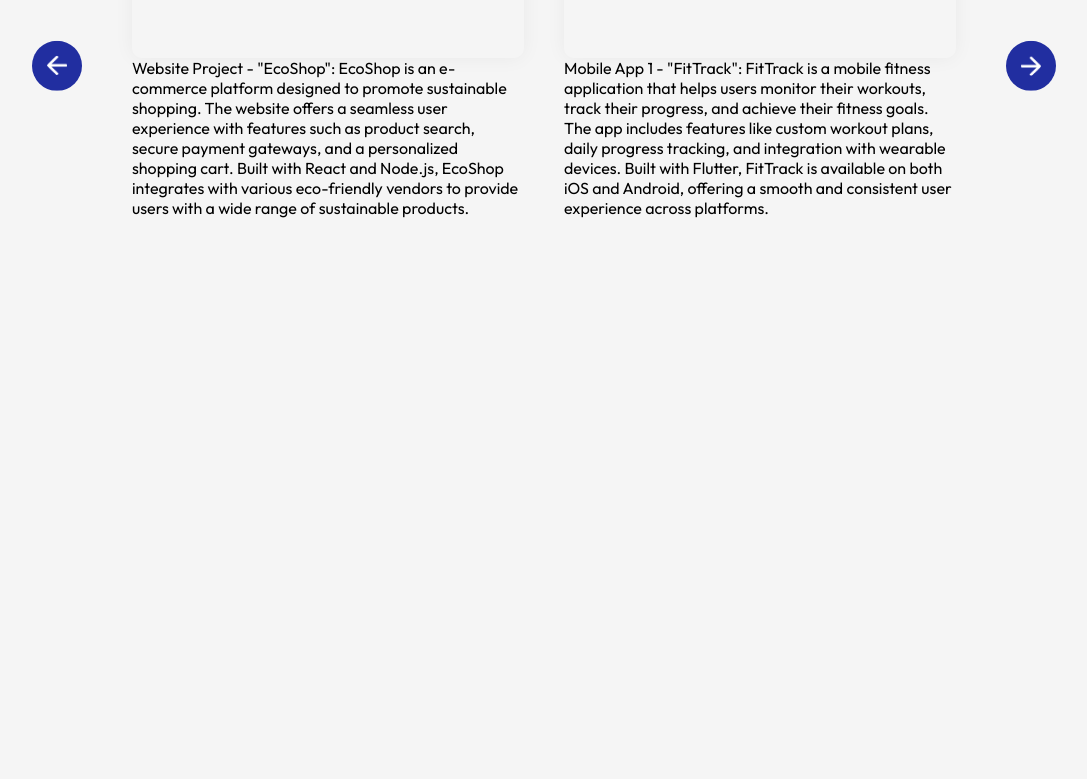
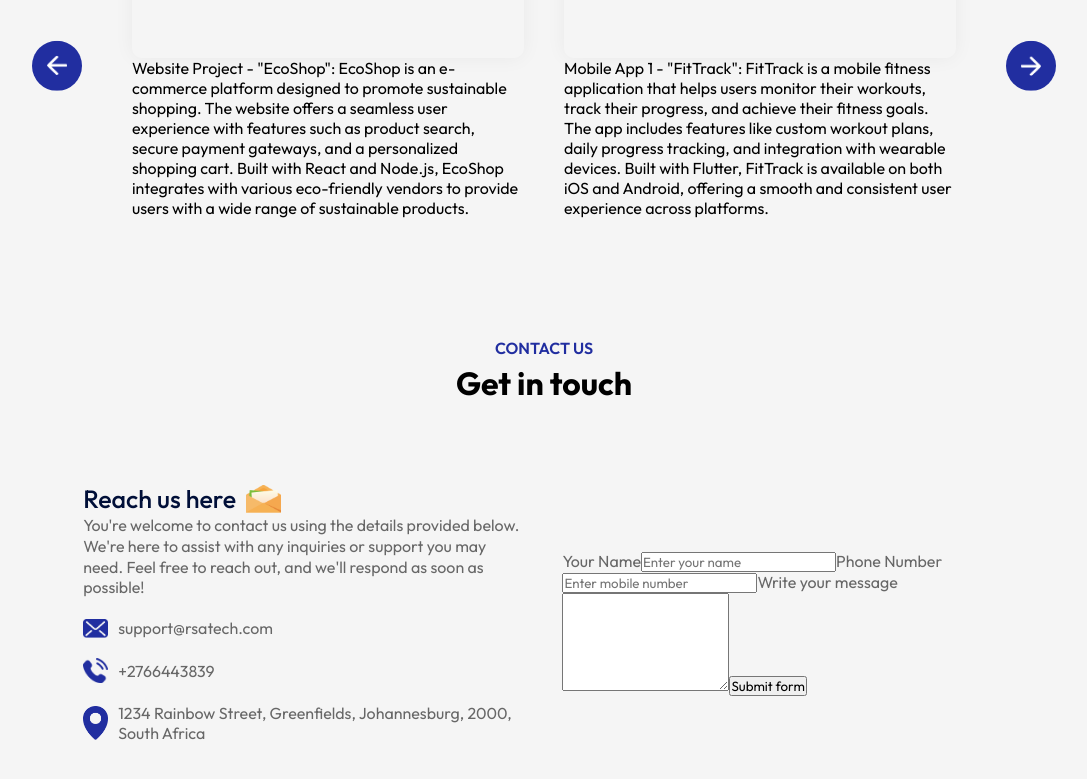
Before and after one commit to NicholasJardine/RSATech, a React (Vite) app: page / in a window 1280 px wide. Shown: the part 2741-3520 px from the top of the page, without its empty margins (96-1183 px from the left). Before the commit the page ends 3079 px from the top, so only its background shows below. Built offline with nearby package versions, Linux system fonts and the light colour scheme.

Commit message:
added the initial contact us screen

```diff
--- a/src/App.jsx
+++ b/src/App.jsx
@@ -6,6 +6,9 @@
 import About from './Components/About/about'
 import TechGallery from './Components/TechGallery/TechGallery'
 import Reviews from './Components/Reviews/Reviews'
+import Contact from './Components/contact/Contact'
+
+
 const App = () => {
   return (
     <div>
@@ -22,6 +25,8 @@
     <div className='container'>
     <Title subTitle ='Student Reviews' title='What our students say'/>
     <Reviews/>
+    <Title subTitle ='Contact us' title='Get in touch'/>
+    <Contact/>
     </div>
 
     </div>
--- /dev/null
+++ b/src/Components/contact/Contact.css
@@ -0,0 +1,44 @@
+.contact{
+    margin: 80px auto;
+    max-width: 90%;
+    display: flex;
+    align-items: center;
+    justify-content: space-between;
+}
+
+.con-col{
+    flex-basis: 48%;
+    color: #676767;
+
+}
+.con-col h3{
+    font-weight: 500;
+    color: #000F38;
+    font-size: 25px;
+    display: flex;
+    align-items: center;
+    margin-bottom: 2;
+
+}
+
+.con-col h3 img{
+    width: 35px;
+    margin-left: 10px;
+
+}
+
+.con-col p{
+    max-width: 450px;
+    line-height: 1.3;
+}
+
+.con-col ul li{
+    display: flex;
+    align-items: center;
+    margin: 20px 0;
+}
+
+.con-col ul li img{
+    width: 25px;
+    margin-right: 10px;
+}
--- /dev/null
+++ b/src/Components/contact/Contact.jsx
@@ -0,0 +1,45 @@
+import React from 'react'
+import './Contact.css'
+import msg_icon from '../../assets/msg-icon.png'
+import mail_icon from '../../assets/mail-icon.png'
+import phone_icon from '../../assets/phone-icon.png'
+import location_icon from '../../assets/location-icon.png'
+
+const Contact = () => {
+  return (
+    <div className='contact'>
+      <div className='con-col'>
+      <h3>Reach us here <img src={msg_icon} alt="" /></h3>
+      <p>You're welcome to contact us using the details provided below. We're here to assist with any inquiries or support you may need. Feel free to reach out, and we'll respond as soon as possible!</p>
+      <ul>
+        <li>
+        <img src={mail_icon} alt=""/>
+           support@rsatech.com
+        </li>
+        <li> <img src={phone_icon} alt=""/>
+           +2766443839
+        </li>
+        <li > <img src={location_icon} alt=""/>
+        1234 Rainbow Street, Greenfields, Johannesburg, 2000, South Africa</li>
+      </ul>
+      </div>
+
+      <div className='con-col'>
+        <form >
+            <label>Your Name</label>
+            <input type="text" name='name' placeholder='Enter your name' required/>
+
+            <label>Phone Number</label>
+            <input type="tel" name='phone' placeholder='Enter mobile number' required/>
+
+            <label>Write your message</label>
+            <textarea name="message" rows="6" required></textarea>
+
+            <button type='submit' className='btn-dark'>Submit form</button>
+        </form>
+      </div>
+    </div>
+  )
+}
+
+export default Contact
```
